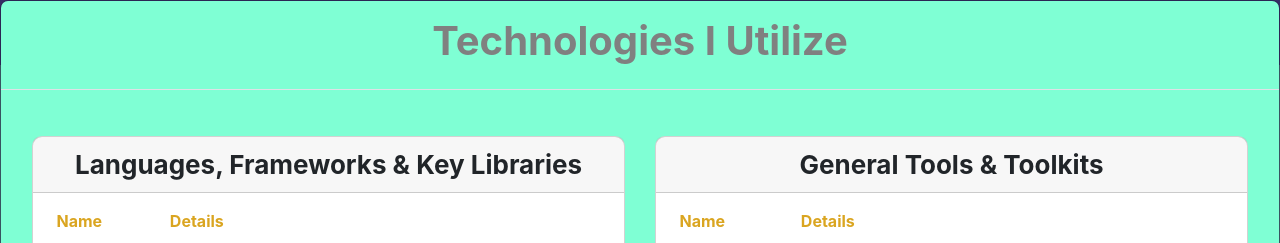
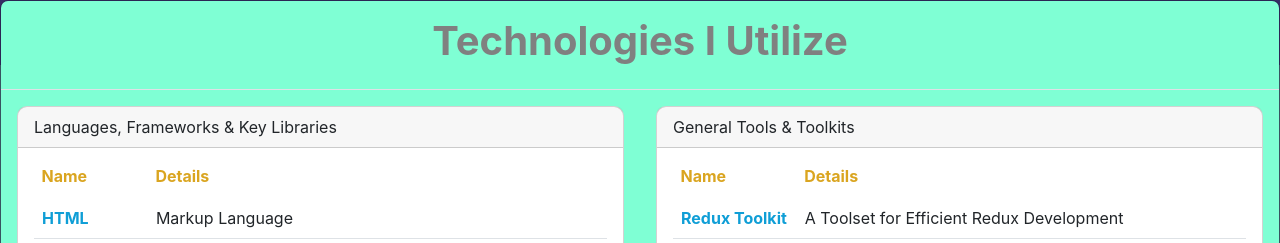
Before and after one commit to jmainafsd/my-portfolio, a React (Create React App) app: page / in a window 1280 px wide. Both pictures are taken after a click on the button "View More". Shown: the part 3164-3407 px from the top of the page. Built offline with nearby package versions, Linux system fonts and the light colour scheme.

Commit message:
Adjusted col-reactstrap behavior for the tables

```diff
--- a/src/components/TechModal.js
+++ b/src/components/TechModal.js
@@ -6,9 +6,9 @@ export default function TechModal() {
     return (
         <React.Fragment>
             <div className="row tableRow pt-0">
-                <div className="col col-12 col-lg">
-                    <Card className="tableDiv">
-                        <CardHeader className="tableHeadDiv">
+                <div className="col-12 col-lg p-0">
+                    <Card className="tableDiv me-lg-3">
+                        <CardHeader className="tableHead">
                             Languages, Frameworks & Key Libraries
                         </CardHeader>
                         <CardBody>
@@ -87,9 +87,9 @@ export default function TechModal() {
                         </CardBody>
                     </Card>
                 </div>
-                <div className="col col-12 col-lg">
-                    <Card className="tableDiv">
-                        <CardHeader className="tableHeadDiv">
+                <div className="col-12 col-lg p-0 mt-5 mt-lg-0">
+                    <Card className="tableDiv ms-lg-3">
+                        <CardHeader className="tableHead">
                             General Tools & Toolkits
                         </CardHeader>
                         <CardBody>
@@ -145,18 +145,18 @@ export default function TechModal() {
                     </Card>
                 </div>
             </div>
-            <div className="row tableRow pt-2" style={{margin: '-15px'}}>
+            <div className="row tableRow pt-5">
                 <div className="col">
-                    <Card className="tableDiv" style={{border: 'none', background: 'aquamarine'}}>
-                        <CardHeader className="tableHeadDiv" style={{border: 'none', borderRadius: 10, background: '#63f8c7'}}>
-                            Other Libraries, Tools & Kits
+                    <Card className="tableDiv strip">
+                        <CardHeader className="tableHead stripHead" >
+                            Other Libraries
                         </CardHeader>
 
                         <CardBody className="p-0 pt-2">
-                            <div className="row tableRow p-0" style={{paddingLeft: '-15px'}}>
-                                <div className="col col-12 col-lg-6 col-xl inner">
+                            <div className="row tableRow p-0" >
+                                <div className="col col-12 col-lg-6 col-xl inner pe-lg-3 pe-xl-4 mt-4 mt-lg-0">
                                     <Card className="tableDiv">
-                                        <CardHeader className="tableHeadDiv">
+                                        <CardHeader className="tableHead">
                                             React Libraries
                                         </CardHeader>
                                         <CardBody className="p-0">
@@ -173,6 +173,7 @@ export default function TechModal() {
                                                     <tr><th> React Popper </th></tr>
                                                     <tr><th> R. Transition Grp </th></tr>
                                                     <tr><th> React Scripts </th></tr>
+                                                    <tr><th> Formik </th></tr>
                                                     <tr><th> User Event </th></tr>
                                                     <tr><th> Jest Dom </th></tr>
                                                 </tbody>
@@ -180,9 +181,9 @@ export default function TechModal() {
                                         </CardBody>
                                     </Card>
                                 </div>
-                                <div className="col col-12 col-lg-6 col-xl inner">
+                                <div className="col col-12 col-lg-6 col-xl inner ps-lg-3 px-xl-2 mt-5 mt-lg-0">
                                     <Card className="tableDiv">
-                                        <CardHeader className="tableHeadDiv">
+                                        <CardHeader className="tableHead">
                                             React Native Libraries
                                         </CardHeader>
                                         <CardBody className="p-0">
@@ -210,11 +211,11 @@ export default function TechModal() {
                                         </CardBody>
                                     </Card>
                                 </div>
-                                <div className="col col-lg-12  col-xl inner">
+                                <div className="col col-lg-12  col-xl inner ms-xl-4 mt-5 mt-xl-0">
                                     <div className="row shortRow " style={{height: '100%', padding: 0}}>
                                         <div className="col p-0 pb-3">
                                             <Card className="tableDiv" style={{height: 'auto'}}>
-                                                <CardHeader className="tableHeadDiv">
+                                                <CardHeader className="tableHead">
                                                     Redux Libraries
                                                 </CardHeader>
                                                 <CardBody className="p-0">
@@ -233,9 +234,9 @@ export default function TechModal() {
                                                 </CardBody>
                                             </Card>
                                         </div>
-                                        <div className="col p-0 pt-3">
+                                        <div className="col p-0 pt-3 mt-3 mt-xl-0">
                                             <Card className="tableDiv" style={{height: '100%', justifyContent: 'flex-end'}}>
-                                                <CardHeader className="tableHeadDiv">
+                                                <CardHeader className="tableHead">
                                                     React Navigation Libraries
                                                 </CardHeader>
                                                 <CardBody className="p-0">
```
